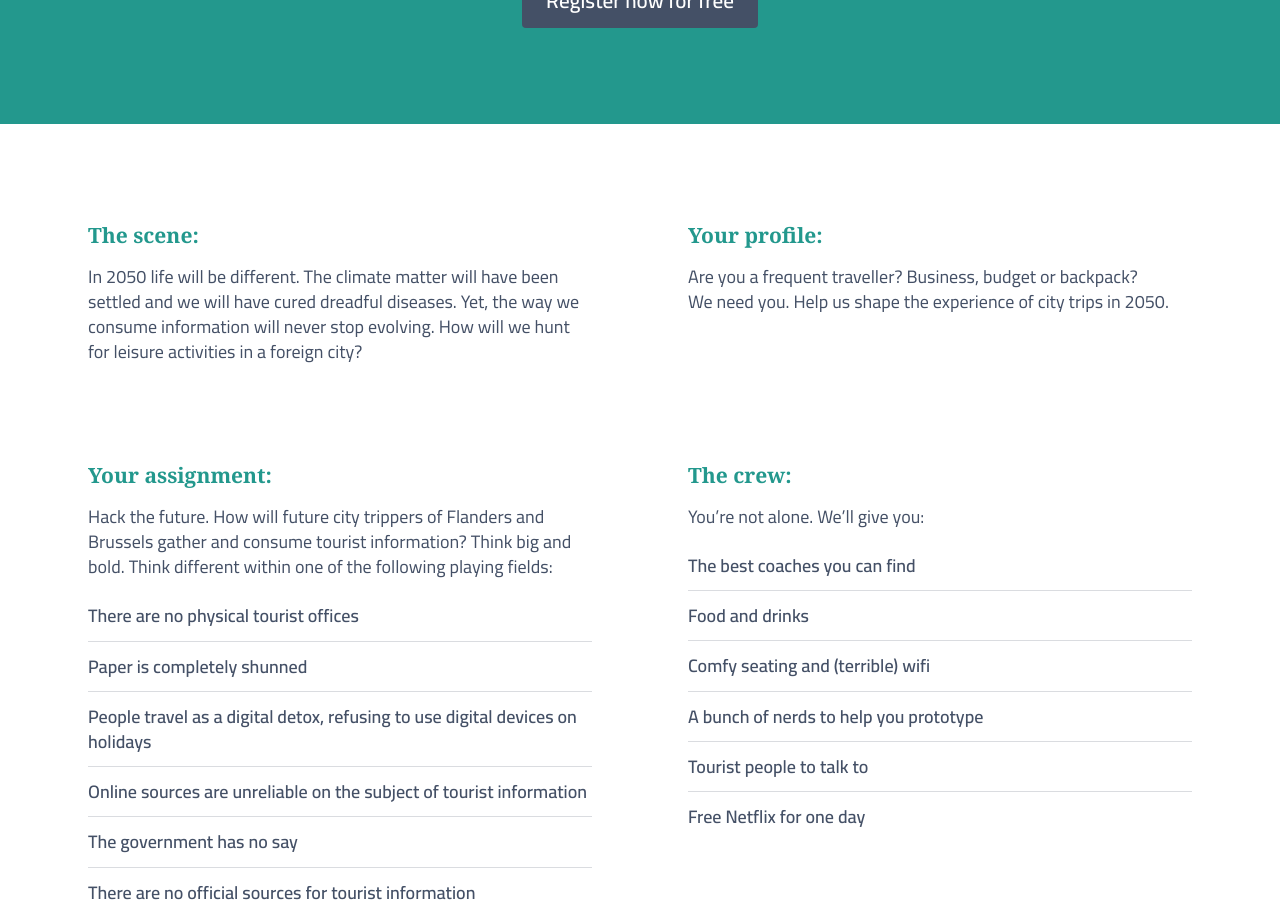
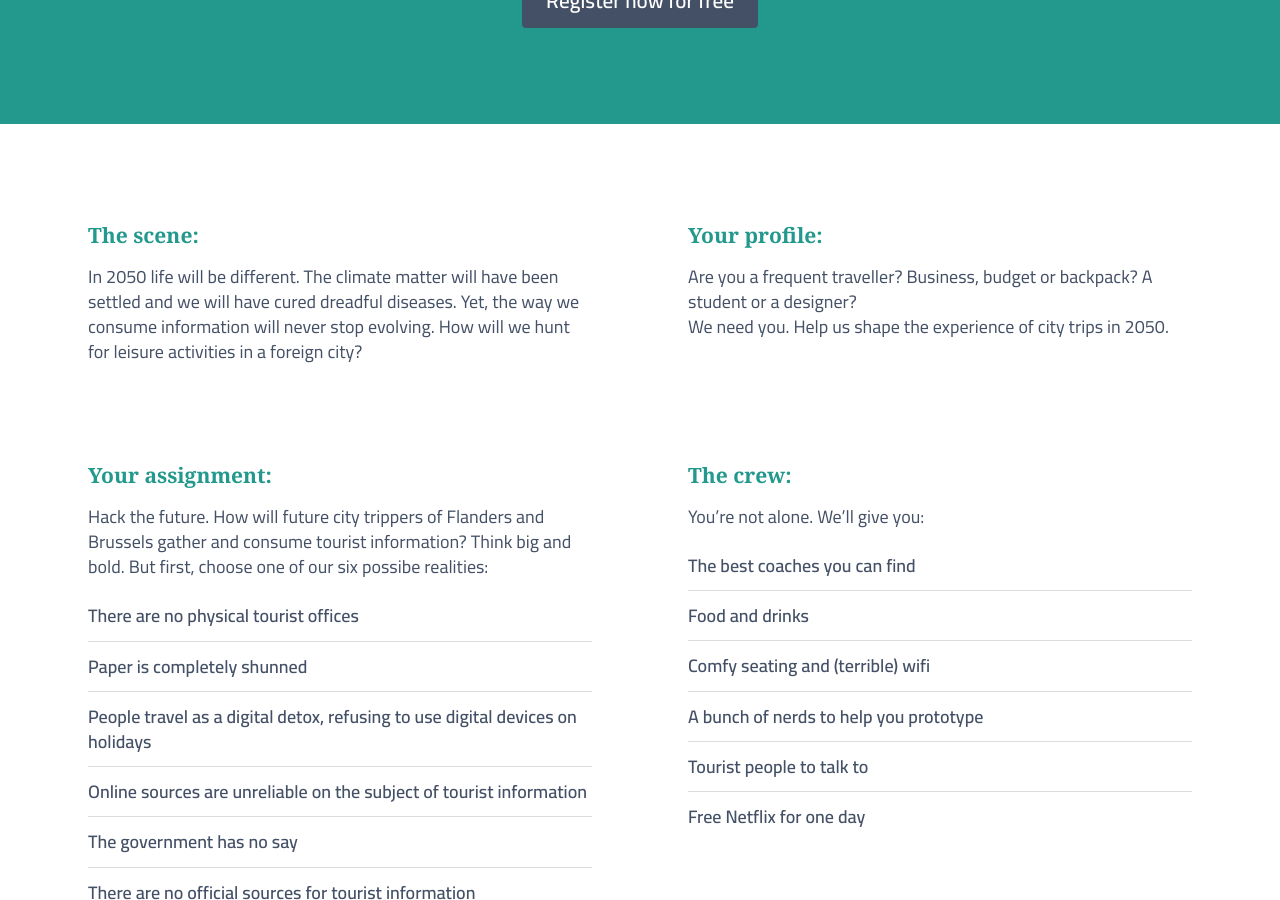
Before and after one commit to nerdlab-be/traveljam, a Jekyll site: the page built from _pages/index.markdown, in a window 1280 px wide and 900 px high, scrolled down 1115 px. Built offline with Jekyll 4.4.1, drawn with Linux system fonts in a browser that asks for light colours.

Commit message:
Update copy assignment

```diff
--- a/_pages/index.markdown
+++ b/_pages/index.markdown
@@ -18,9 +18,9 @@ opdracht:
   subtitle-one: "The scene:"
   subpara-one: "In 2050 life will be different. The climate matter will have been settled and we will have cured dreadful diseases. Yet, the way we consume information will never stop evolving. How will we hunt for leisure activities in a foreign city?"
   subtitle-two: "Your profile:"
-  subpara-two: "Are you a frequent traveller? Business, budget or backpack? <br /> We need you. Help us shape the experience of city trips in 2050."
+  subpara-two: "Are you a frequent traveller? Business, budget or backpack? A student or a designer?<br /> We need you. Help us shape the experience of city trips in 2050."
   subtitle-three: "Your assignment:"
-  subpara-three: "Hack the future. How will future city trippers of Flanders and Brussels gather and consume tourist information? Think big and bold. Think different within one of the following playing fields:"
+  subpara-three: "Hack the future. How will future city trippers of Flanders and Brussels gather and consume tourist information? Think big and bold. But first, choose one of our six possibe realities:"
   list-one:
     - para: "There are no physical tourist offices"
     - para: "Paper is completely shunned"
```
